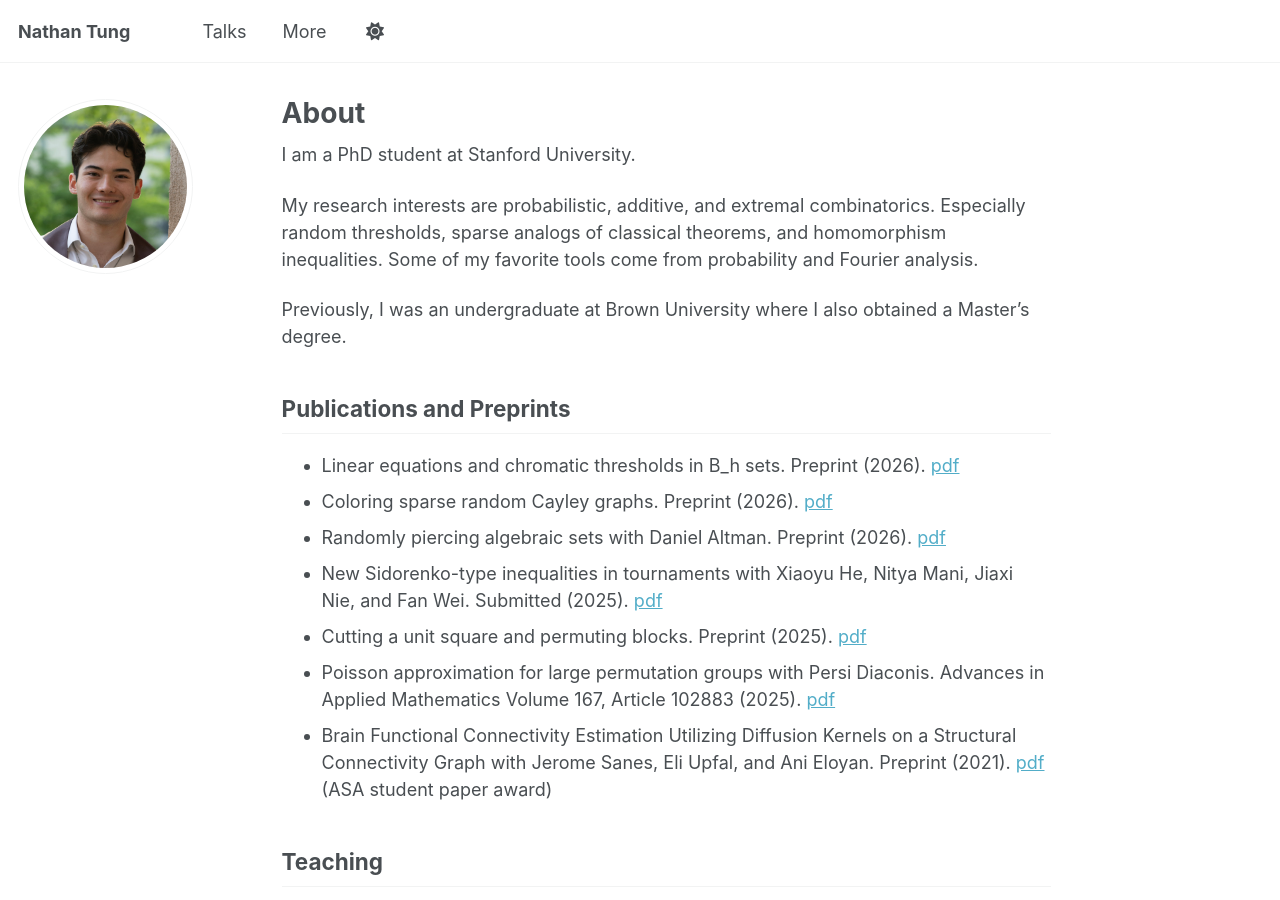
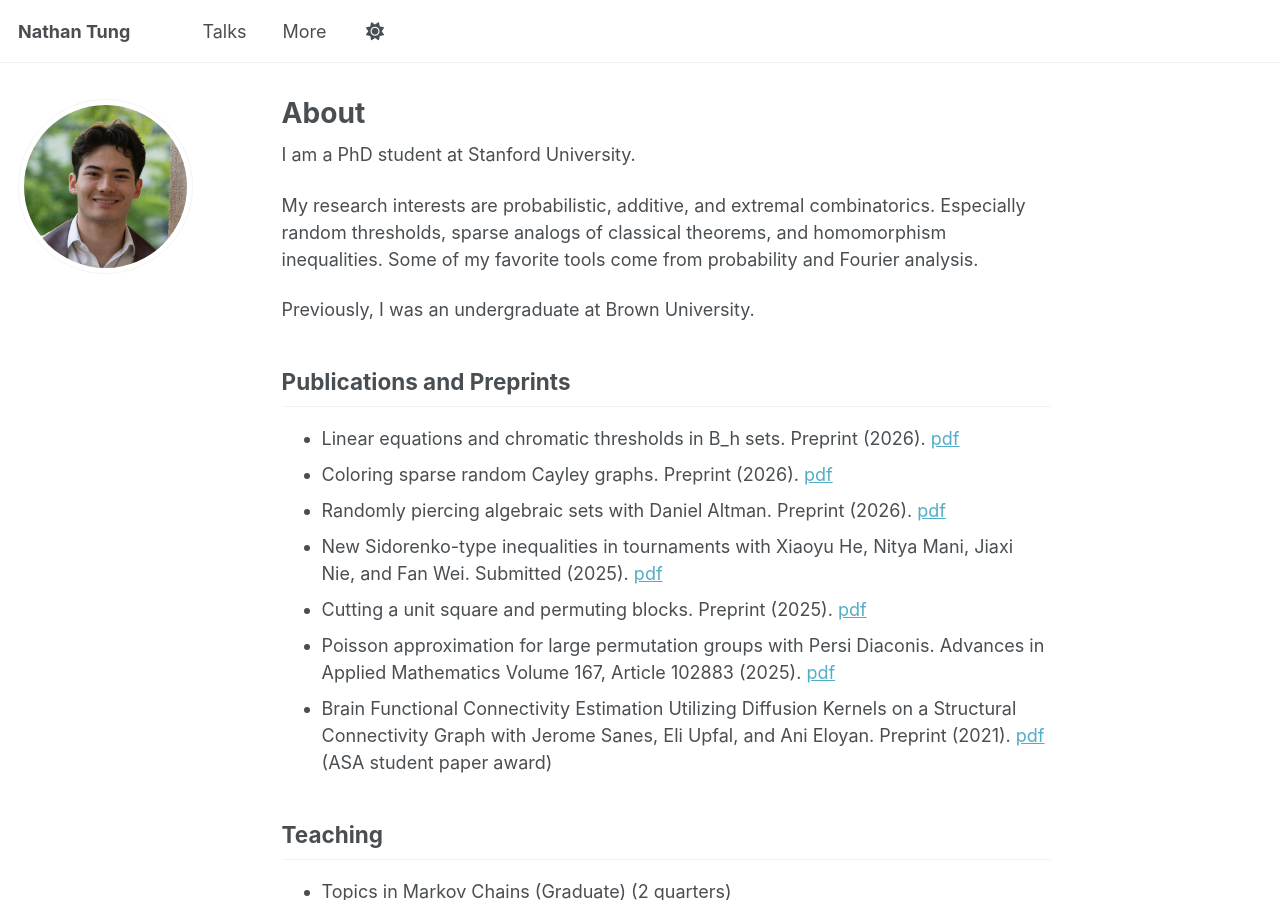
Before and after one commit to njtung/njtung.github.io, a Jekyll site: the page built from _pages/about.md, in a window 1280 px wide and 900 px high. Built offline with Jekyll 4.4.1, drawn with Linux system fonts in a browser that asks for light colours; a script that is not in the unit is left out.

Commit message:
Update about.md

```diff
--- a/_pages/about.md
+++ b/_pages/about.md
@@ -14,7 +14,7 @@ My research interests are probabilistic, additive, and extremal combinatorics. E
 
 <!-- Some things I want to learn more about are ergodic theory and computational complexity. -->
 
-Previously, I was an undergraduate at Brown University where I also obtained a Master's degree.
+Previously, I was an undergraduate at Brown University.
 
 ## Publications and Preprints
 
```
